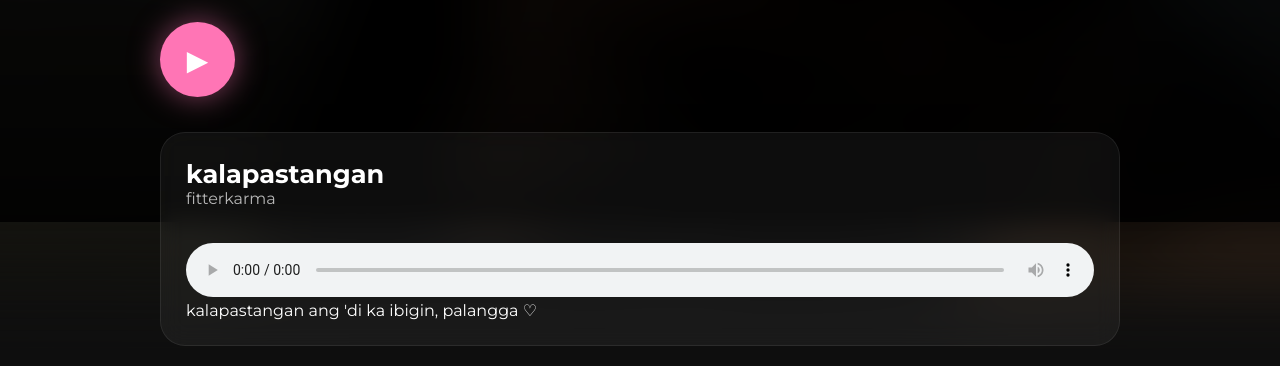
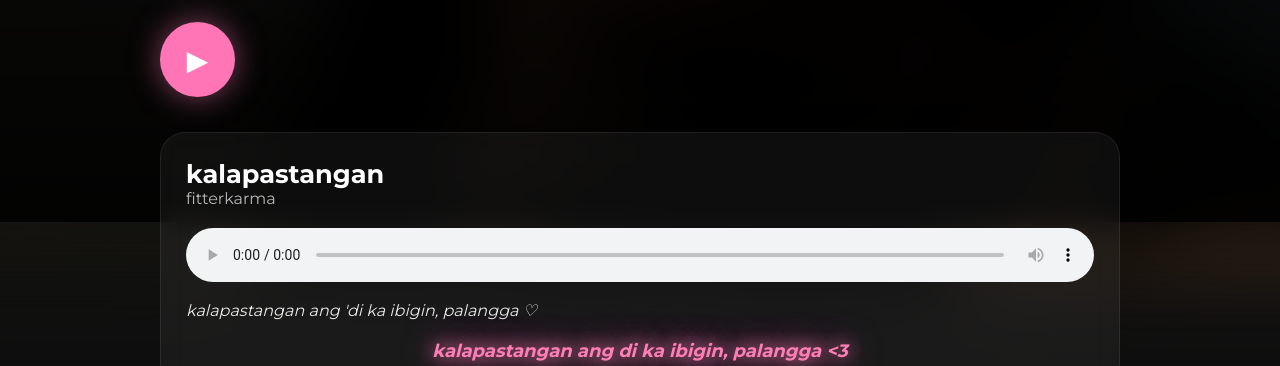
Before and after one commit to kyceeeto-commits/a-love-letter-to-russel, a plain HTML site: page index.html in a window 1280 px wide. Shown: the part 578-944 px from the top of the page. Drawn offline with Linux system fonts and the light colour scheme.

Commit message:
Update index.html

```diff
--- a/index.html
+++ b/index.html
@@ -1,5 +1,4 @@
 <!DOCTYPE html>
-
 <html lang="en">
 <head>
 <meta charset="UTF-8">
@@ -10,6 +9,7 @@
 
 <style>
 
+/* RESET */
 *{
 margin:0;
 padding:0;
@@ -23,6 +23,7 @@ color:white;
 overflow-x:hidden;
 }
 
+/* BACKGROUND */
 .bg{
 position:fixed;
 inset:0;
@@ -43,12 +44,14 @@ rgba(0,0,0,.85)
 z-index:-1;
 }
 
+/* CONTAINER */
 .container{
 max-width:1000px;
 margin:auto;
 padding:40px 20px;
 }
 
+/* HERO */
 .hero{
 display:flex;
 flex-wrap:wrap;
@@ -101,6 +104,7 @@ transition:.3s;
 transform:scale(1.1);
 }
 
+/* CARDS */
 .card{
 background:rgba(255,255,255,.05);
 backdrop-filter:blur(12px);
@@ -120,19 +124,47 @@ opacity:.7;
 margin-bottom:20px;
 }
 
-iframe{
+iframe, audio{
 width:100%;
-height:352px;
-border:none;
 border-radius:18px;
 }
 
+/* QUOTE */
+.quote{
+margin-top:15px;
+opacity:.9;
+font-style:italic;
+}
+
+/* LOVE MESSAGE (GLOW) */
+.love-message{
+margin-top:20px;
+text-align:center;
+font-size:18px;
+color:#ff7eb6;
+font-weight:600;
+font-style:italic;
+text-shadow:0 0 10px rgba(255,126,182,0.5);
+animation: glow 2s infinite alternate;
+}
+
+@keyframes glow{
+from{
+text-shadow:0 0 5px #ff7eb6, 0 0 10px #ff7eb6;
+}
+to{
+text-shadow:0 0 20px #ff7eb6, 0 0 40px #ff7eb6;
+}
+}
+
+/* LETTER */
 .letter{
 white-space:pre-line;
 line-height:2.1;
 font-size:1rem;
 }
 
+/* SECRET */
 .secret{
 margin-top:35px;
 text-align:center;
@@ -155,6 +187,7 @@ font-size:1.1rem;
 line-height:1.8;
 }
 
+/* FOOTER */
 .footer{
 text-align:center;
 margin:50px 0;
@@ -172,6 +205,7 @@ opacity:.7;
 
 <div class="container">
 
+<!-- HERO -->
 <div class="hero">
 
 <img src="cover.jpg" class="album">
@@ -190,21 +224,28 @@ opacity:.7;
 
 </div>
 
+<!-- SONG -->
 <div class="card" id="song">
 
 <div class="song">kalapastangan</div>
 <div class="artist">fitterkarma</div>
 
-<audio controls autoplay loop style="width:100%; margin-top:15px;">
-    <source src="kalapastangan.mp3" type="audio/mpeg">
-    your browser does not support audio.
+<audio controls autoplay loop>
+<source src="kalapastangan.mp3" type="audio/mpeg">
+your browser does not support audio.
 </audio>
-    <p class="quote">
-    kalapastangan ang 'di ka ibigin, palangga ♡
+
+<p class="quote">
+kalapastangan ang 'di ka ibigin, palangga ♡
 </p>
+
+<div class="love-message">
+kalapastangan ang di ka ibigin, palangga &lt;3
+</div>
 
 </div>
 
+<!-- LETTER -->
 <div class="card">
 
 <div class="letter">
@@ -235,6 +276,7 @@ kyla
 
 </div>
 
+<!-- SECRET -->
 <div class="secret">
 
 <button onclick="document.getElementById('love').style.display='block'">
@@ -248,17 +290,12 @@ i would still choose you.
 
 </div>
 
+<!-- FOOTER -->
 <div class="footer">
 made with all my love ♡
 </div>
 
 </div>
 
-<script>
-document.querySelector('button').addEventListener('click',()=>{
-document.getElementById('love').style.display='block';
-});
-</script>
-
 </body>
 </html>
```
